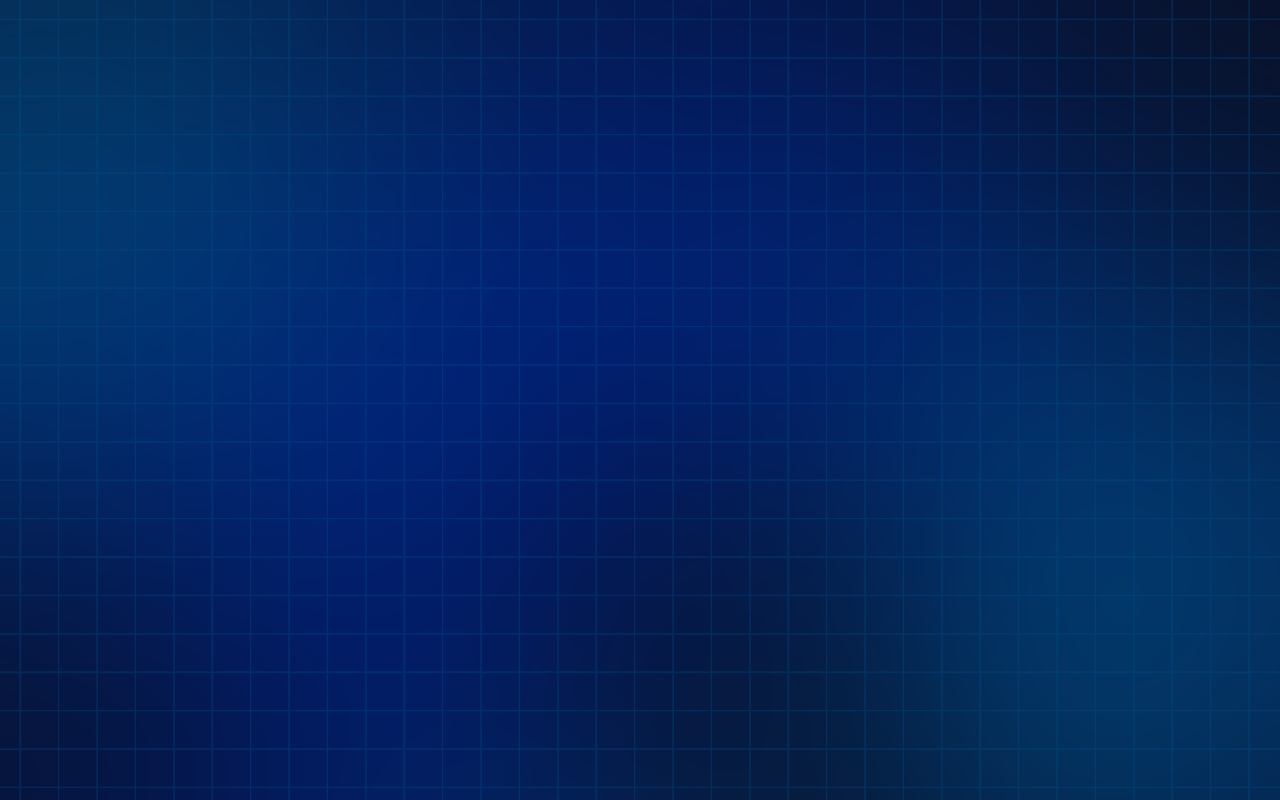
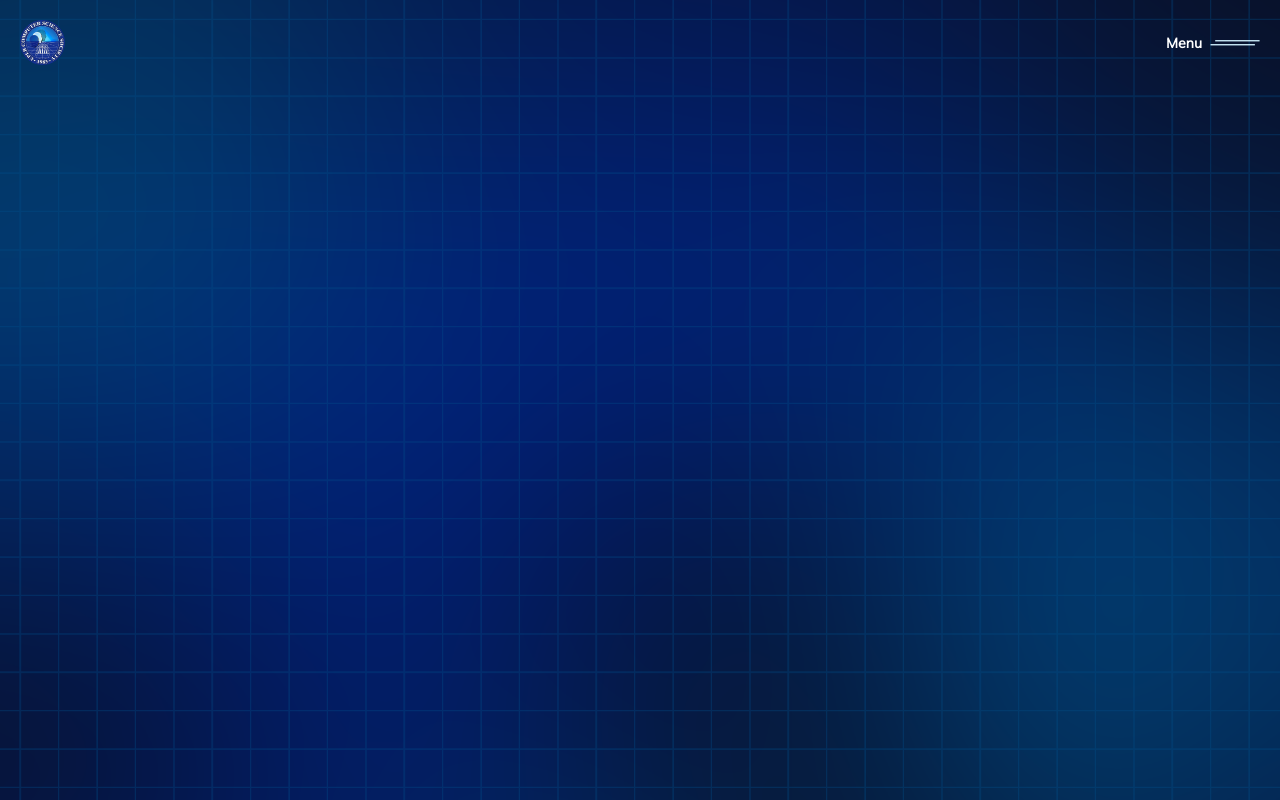
Before and after one commit to graceangeleee/website-revamp, a Next.js app: page /contactus in a window 1280 px wide. Built offline with nearby package versions, Linux system fonts and the light colour scheme.

Commit message:
added header

```diff
--- /dev/null
+++ b/src/app/contactus/form.js
@@ -0,0 +1,7 @@
+export default function Form(){
+    return(
+        <div>
+
+        </div>
+    )
+}
--- a/src/app/contactus/page.js
+++ b/src/app/contactus/page.js
@@ -1,7 +1,12 @@
+import Header from "../header"
+
 export default function Contact(){
     return(
         <div className='bg-home bg-cover bg-no-repeat'>
+            <Header/>
+            <div className="flex flex-row">
 
+            </div>
         </div>
     )
 }
```
